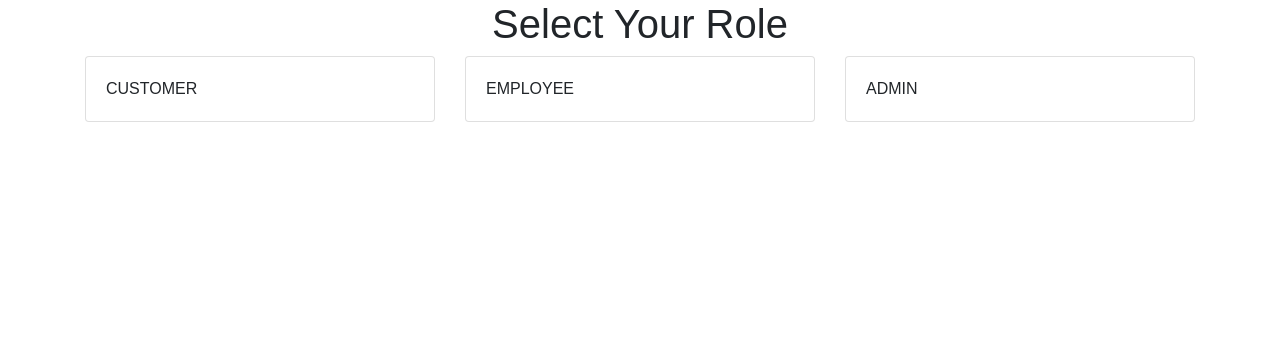
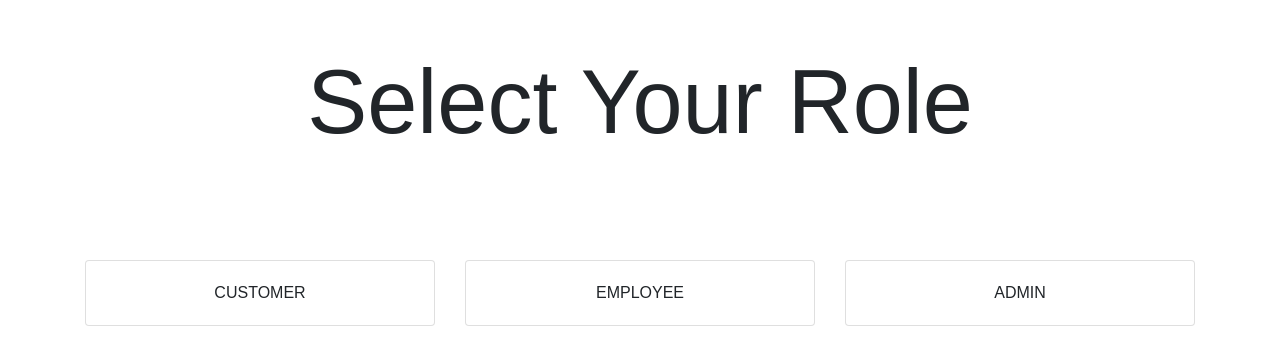
Before and after one commit to napatwongchr/restaurant-bill-calculator, a React (Create React App) app: page / in a window 1280 px wide. Shown: the top 364 px of the page. Built offline with nearby package versions, Linux system fonts and the light colour scheme.

Commit message:
add layout admin page and create role card

```diff
--- a/package.json
+++ b/package.json
@@ -8,6 +8,7 @@
     "react-redux": "^5.0.7",
     "react-router-dom": "^4.2.2",
     "react-scripts": "1.1.4",
+    "reactstrap": "^6.0.1",
     "redux": "^4.0.0",
     "redux-thunk": "^2.2.0",
     "styled-components": "^3.3.0"
--- a/src/components/AdminApp.js
+++ b/src/components/AdminApp.js
@@ -1,12 +1,23 @@
 import React from 'react'
+import { Row, Col, Container } from 'reactstrap'
 
 const AdminApp = () => {
   return (
-    <div>
-      <h1>
-        This is Admin App
-      </h1>
-    </div>
+    <Container fluid style={{height: '100vh'}}>
+      <Row className='h-100'>
+        <Col id='sticky-sidebar' className='bg-dark' md='2'>
+          <div className='py-2 sticky-top'>
+             <div className='nav flex-column'>
+
+             </div>
+           </div>
+        </Col>
+        <Col className='py-4 px-4'>
+          <h2>Promotion Code</h2>
+          {/* Content */}
+        </Col>
+      </Row>
+    </Container>
 
   )
 }
--- a/src/components/MainApp.js
+++ b/src/components/MainApp.js
@@ -1,39 +1,40 @@
 import React, { Component } from 'react'
+import styled from 'styled-components'
+import { Container, Row, Col } from 'reactstrap'
 import { connect } from 'react-redux'
 import { selectRole } from '../actions/Auth'
+import RoleCard from './common/RoleCard'
 
 class MainApp extends Component {
   render() {
     const { history } = this.props
     return (
-      <div className='container'>
-        <h1 className='text-center'>Select Your Role</h1>
-        <div className='row'>
-          <div className='col-4'>
-            <div onClick={() => history.push('/customer')} className='card'>
-              <div className='card-body'>
-                CUSTOMER
-              </div>
-            </div>
-          </div>
-          <div className='col-4'>
-            <div onClick={() => history.push('/employee')} className='card'>
-              <div className='card-body'>
-                EMPLOYEE
-              </div>
-            </div>
-          </div>
-          <div className='col-4'>
-            <div onClick={() => history.push('/admin')} className='card'>
-              <div className='card-body'>
-                ADMIN
-              </div>
-            </div>
-          </div>
-        </div>
-      </div>
+      <ContainerWrapper className='d-flex flex-column'>
+        <Row className='mx-auto my-5'>
+          <SelectRoleHeading>Select Your Role</SelectRoleHeading>
+        </Row>
+        <Row className='my-5'>
+          <Col>
+            <RoleCard onClick={() => history.push('/customer')} text='CUSTOMER'/>
+          </Col>
+          <Col>
+            <RoleCard onClick={() => history.push('/employee')} text='EMPLOYEE'/>
+          </Col>
+          <Col>
+            <RoleCard onClick={() => history.push('/admin')} text='ADMIN'/>
+          </Col>
+        </Row>
+      </ContainerWrapper>
     )
   }
 }
 
+const ContainerWrapper = styled(Container)`
+  height: 100vh;
+`
+
+const SelectRoleHeading = styled.h1`
+  font-size: 90px;
+`
+
 export default connect(null, { selectRole })(MainApp)
--- /dev/null
+++ b/src/components/common/RoleCard.js
@@ -0,0 +1,14 @@
+import React from 'react'
+import { Card, CardBody } from 'reactstrap'
+
+const RoleCard = ({ onClick, text }) => {
+  return (
+    <div onClick={onClick} className='card'>
+      <div className='card-body d-flex justify-content-center'>
+        { text }
+      </div>
+    </div>
+  )
+}
+
+export default RoleCard
```
Also changed, not shown: src/App.js (line endings or trailing spaces), 1 other file (tests, documents, lock files or other folders).
